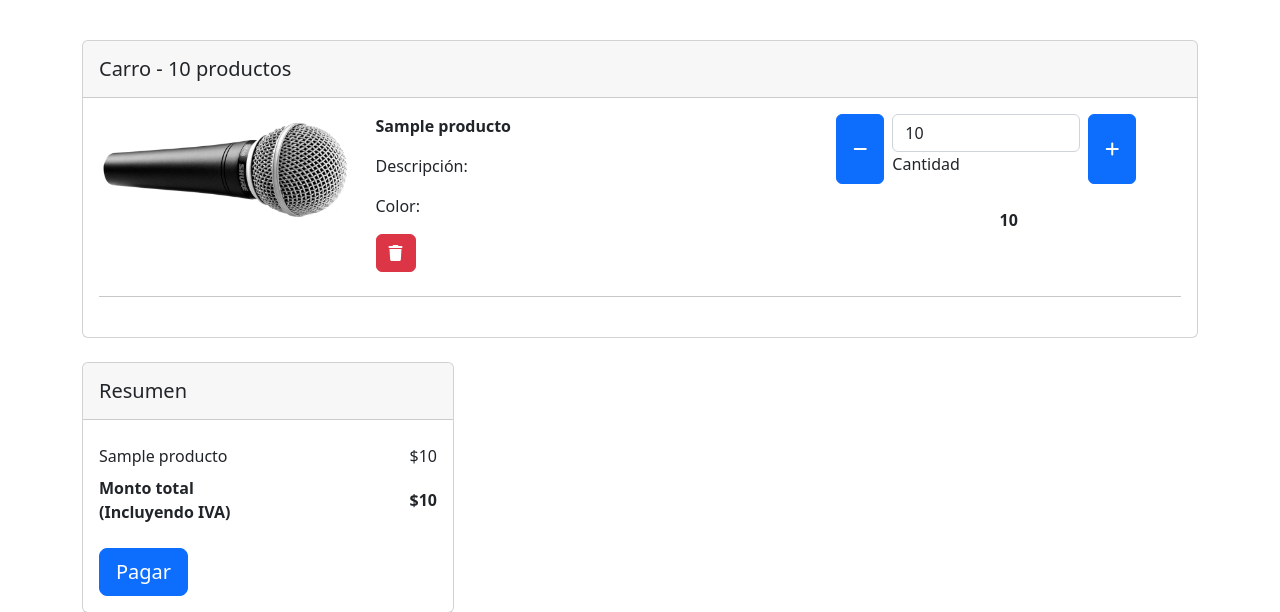
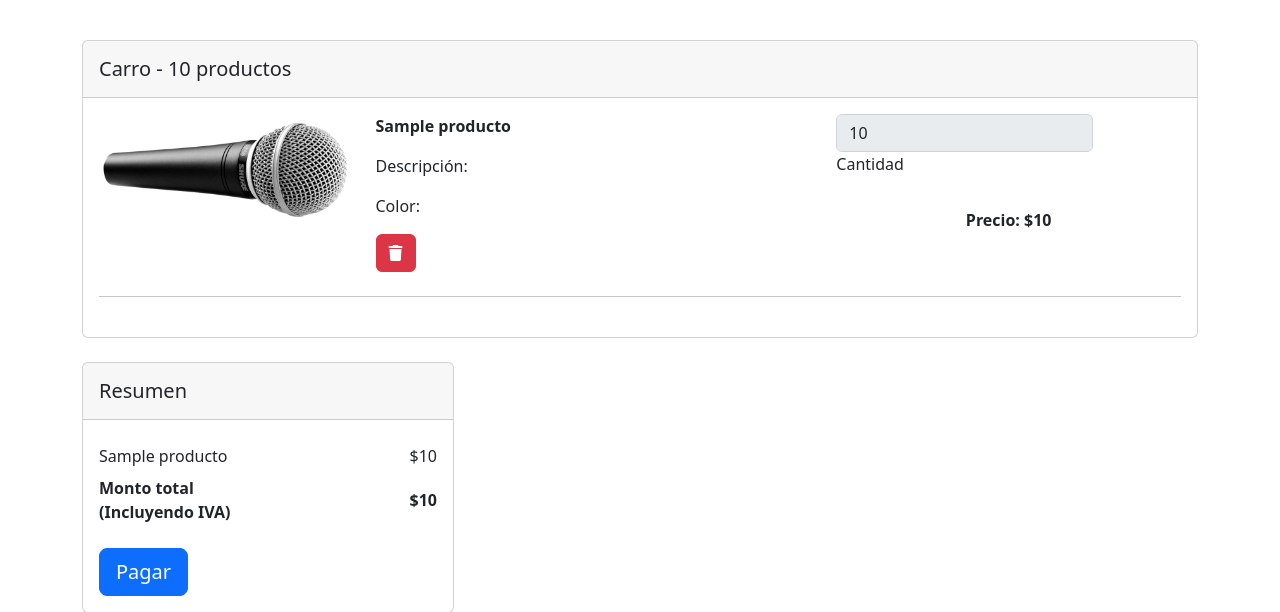
Before and after one commit to JuanZweifel/audiostore, a Django app: template app/templates/app/usuario/carroCompra.html in a window 1280 px wide. Shown: the part 56-668 px from the top of the page. Run offline with Django 4.2, Linux system fonts and the light colour scheme; the template is opened without the code that fills it: most values are stand-ins (such as "Sample title", 1, 10 or a date in 2020); some libraries are stand-ins or nearby versions.

Commit message:
Cantidad de un producto inmutable en carro (Revisar)

```diff
--- a/app/templates/app/usuario/carroCompra.html
+++ b/app/templates/app/usuario/carroCompra.html
@@ -41,27 +41,17 @@
                                 <div class="col-lg-4 col-md-6 mb-4 mb-lg-0">
                                     <!-- Quantity -->
                                     <div class="d-flex mb-4" style="max-width: 300px">
-                                        <button class="btn btn-primary px-3 me-2"
-                                            onclick="this.parentNode.querySelector('input[type=number]').stepDown()">
-                                            <i class="fas fa-minus"></i>
-                                        </button>
-
                                         <div class="form-outline">
-                                            <input id="cantidad-{{forloop.counter}}" min="0" name="quantity" value="{{producto.cantidad}}" type="number"
+                                            <input id="cantidad-{{forloop.counter}}" name="quantity" value="{{producto.cantidad}}" disabled
                                                 class="form-control" />
                                             <label class="form-label" for="cantidad-{{forloop.counter}}">Cantidad</label>
                                         </div>
-
-                                        <button class="btn btn-primary px-3 ms-2"
-                                            onclick="this.parentNode.querySelector('input[type=number]').stepUp()">
-                                            <i class="fas fa-plus"></i>
-                                        </button>
                                     </div>
                                     <!-- Quantity -->
 
                                     <!-- Price -->
                                     <p class="text-start text-md-center">
-                                        <strong>{{producto.precio}}</strong>
+                                        <strong>Precio: ${{producto.precio}}</strong>
                                     </p>
                                     <!-- Price -->
                                 </div>
```
